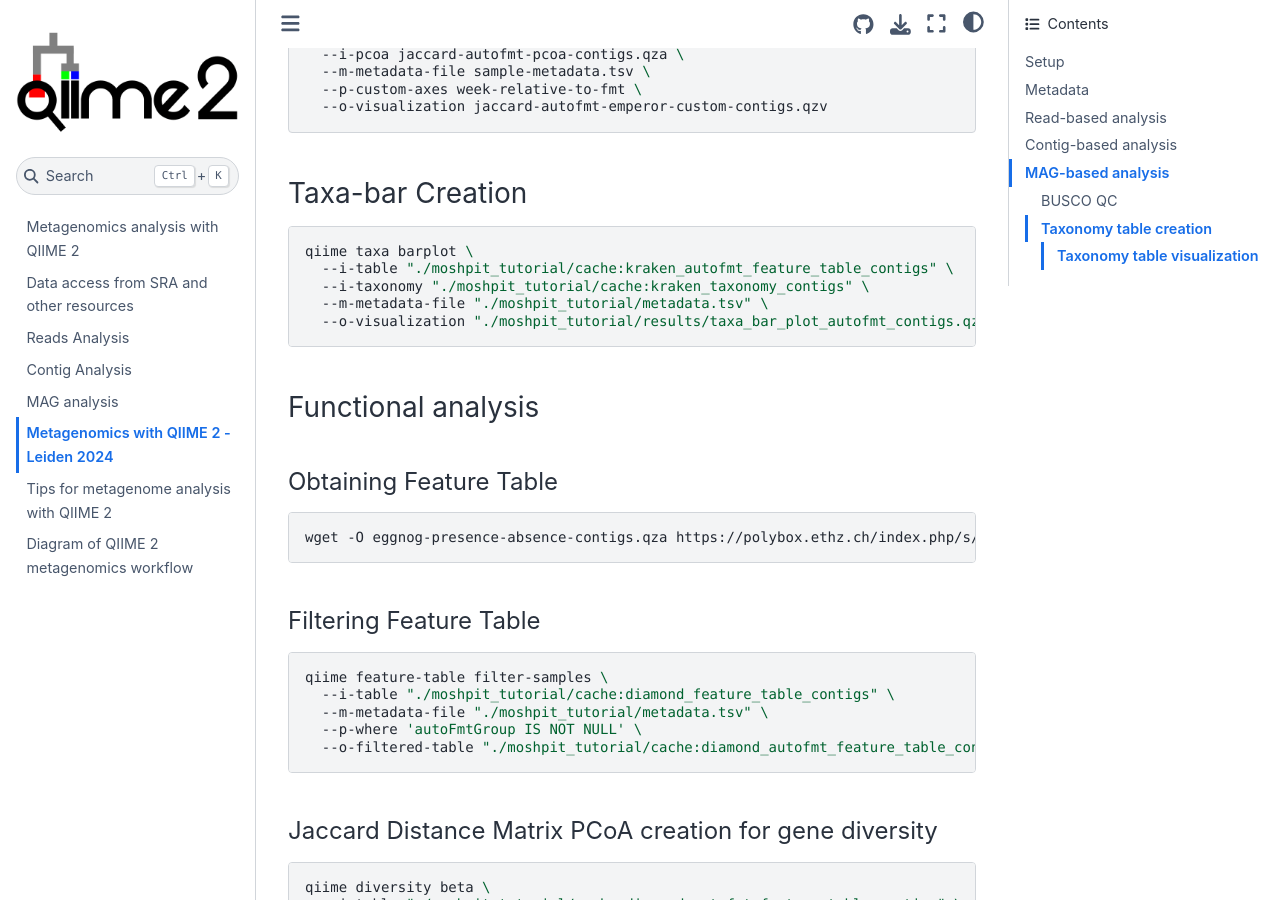
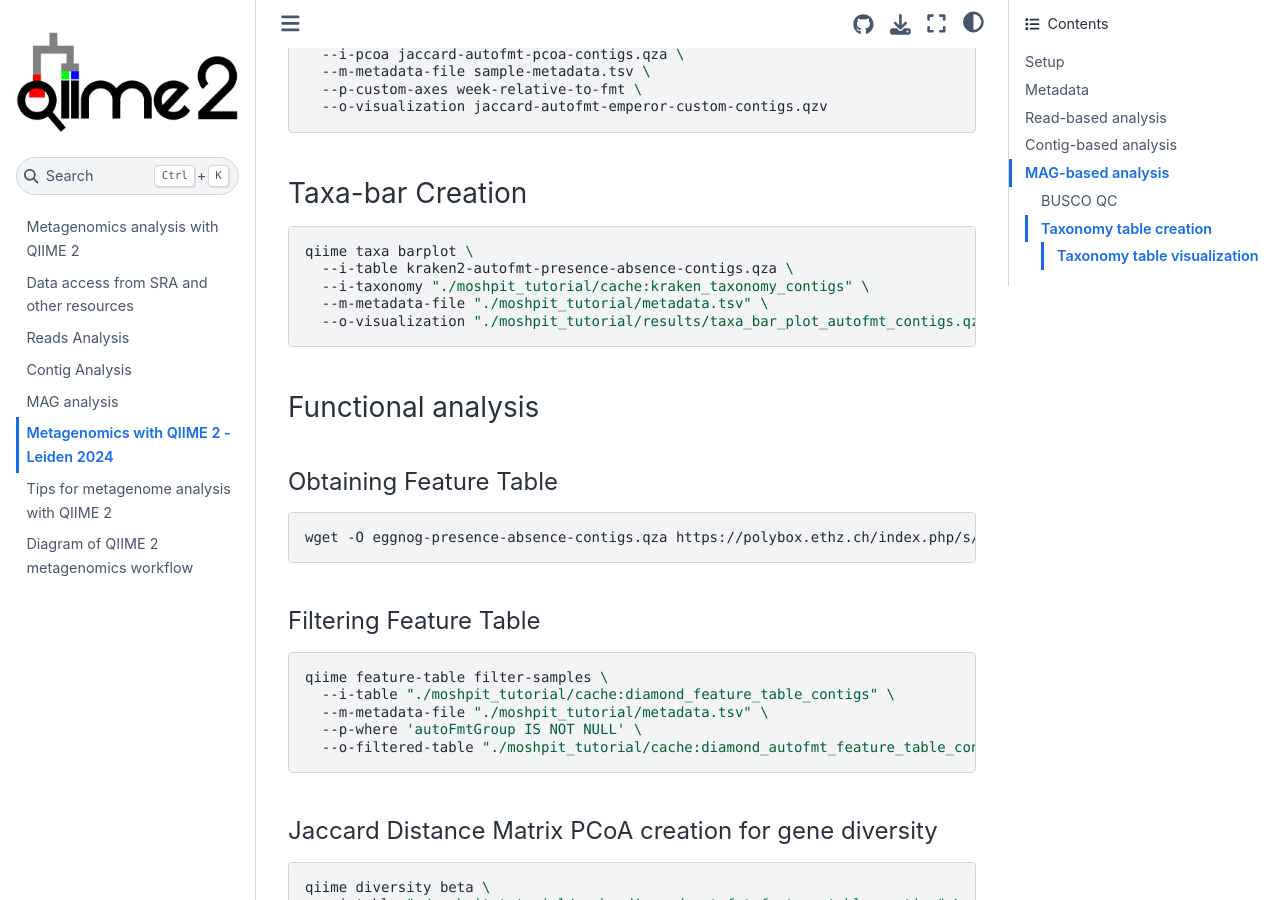
Before and after one commit to caporaso-lab/q2-books, a Jupyter Book: the page built from q2-metagenomics/book/80-leiden-workshop.md, in a window 1280 px wide and 900 px high, scrolled down 4677 px. Built offline with Jupyter Book 1.0.4 settings and Sphinx 7.4.7 and the Sphinx Book theme 1.1.4, drawn with Linux system fonts in a browser that asks for light colours.

Commit message:
Update 80-leiden-workshop.md

````diff
--- a/q2-metagenomics/book/80-leiden-workshop.md
+++ b/q2-metagenomics/book/80-leiden-workshop.md
@@ -145,7 +145,7 @@ qiime diversity alpha \
 #### Linear Mixed Effects
 ```shell
 qiime longitudinal linear-mixed-effects \
- --m-metadata-file sample-metadata.tsv obs-features-autofmt-contigs.qza \
+  --m-metadata-file sample-metadata.tsv obs-features-autofmt-contigs.qza \
   --p-state-column day-relative-to-fmt \
   --p-group-columns autoFmtGroup \
   --p-individual-id-column PatientID \
@@ -186,7 +186,7 @@ qiime emperor plot \
 ### Taxa-bar Creation
 ```shell
 qiime taxa barplot \
-  --i-table "./moshpit_tutorial/cache:kraken_autofmt_feature_table_contigs" \
+  --i-table kraken2-autofmt-presence-absence-contigs.qza \
   --i-taxonomy "./moshpit_tutorial/cache:kraken_taxonomy_contigs" \
   --m-metadata-file "./moshpit_tutorial/metadata.tsv" \
   --o-visualization "./moshpit_tutorial/results/taxa_bar_plot_autofmt_contigs.qzv"
````
